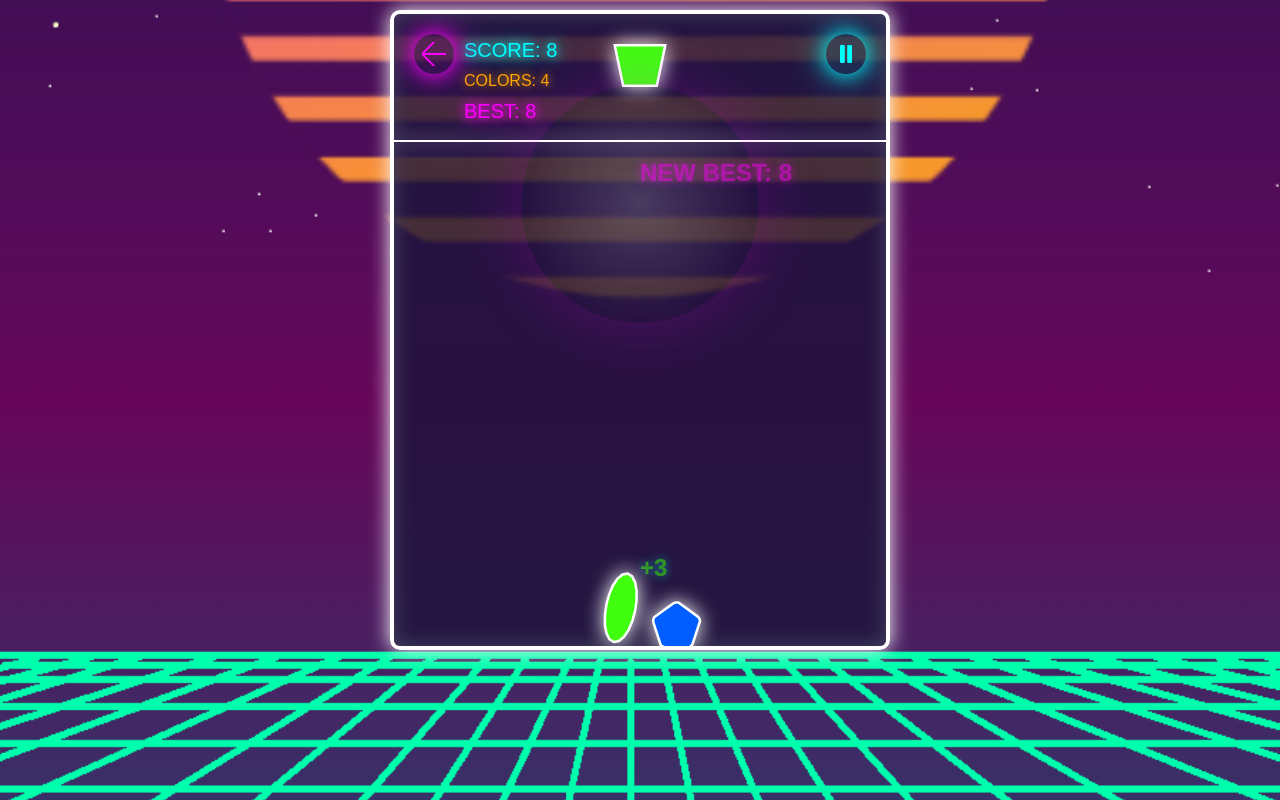
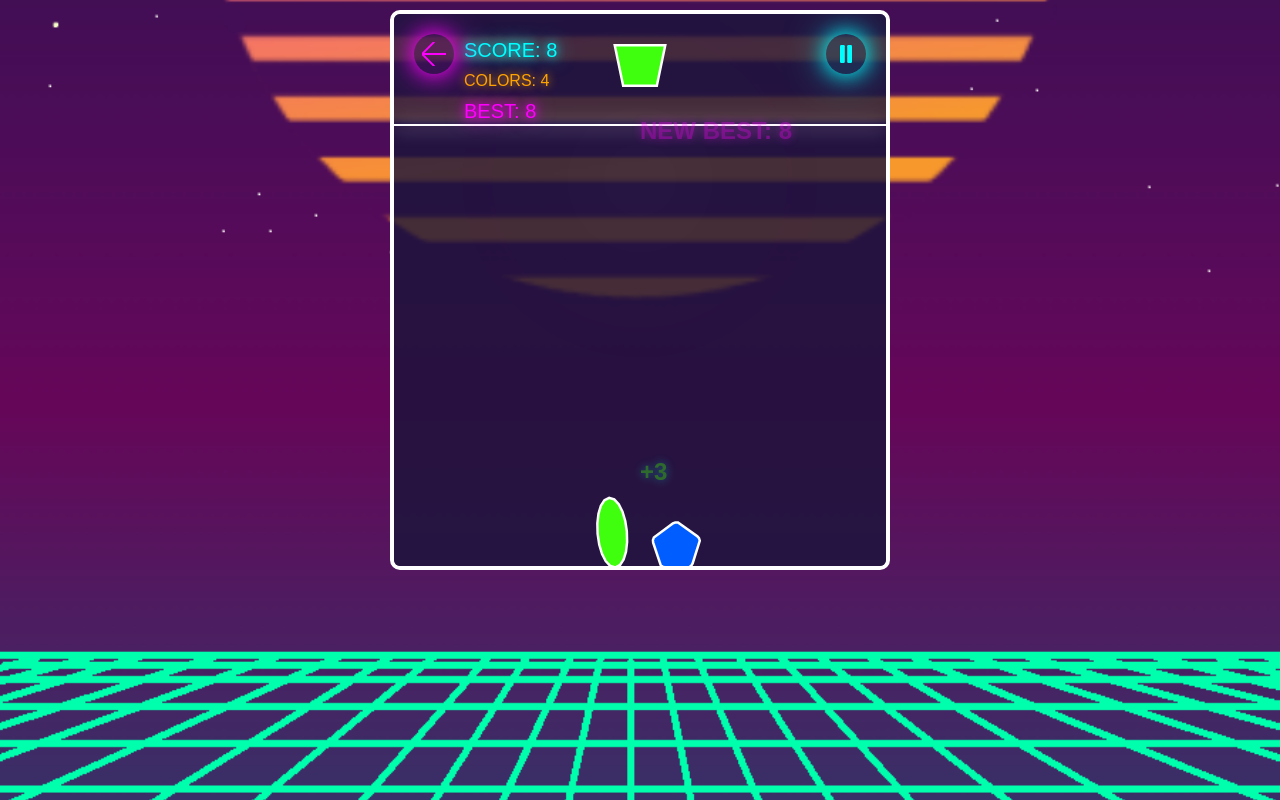
Before and after one commit to Usatblu27/GLOW_FLOW_GAME, a plain HTML site: page html/game.html in a window 1280 px wide. Drawn offline with Linux system fonts and the light colour scheme; a web font is replaced by a local one.

Commit message:
Add files via upload

```diff
--- a/css/game.css
+++ b/css/game.css
@@ -28,13 +28,12 @@ body {
 .game-wrapper {
   position: relative;
   width: 100%;
-  height: 80vh;
+  height: 70vh;
   max-width: 500px;
   margin: 10px;
   overflow: hidden;
   border: 4px solid var(--light-color);
   border-radius: 10px;
-  box-shadow: 0 0 20px var(--light-color), inset 0 0 20px var(--light-color);
 }
 .game-container {
   position: relative;
@@ -250,9 +249,9 @@ body {
   fill: var(--cyan-color);
   cursor: pointer;
 }
-#game-container canvas {
+/* #game-container canvas {
   filter: drop-shadow(0 0 10px white);
-}
+} */
 @media (hover: hover) and (pointer: fine) {
   .neon-back-button:hover {
     background: rgba(255, 0, 255, 0.3);
--- a/js/game.js
+++ b/js/game.js
@@ -207,7 +207,6 @@ function applyGlowEffect(color) {
     fillStyle: color,
     strokeStyle: "#FFFFFF",
     lineWidth: 5 + Math.floor(0),
-    shadowBlur: 5 + Math.floor(0),
     shadowOffset: { x: 0, y: 0 },
   };
 }
```
